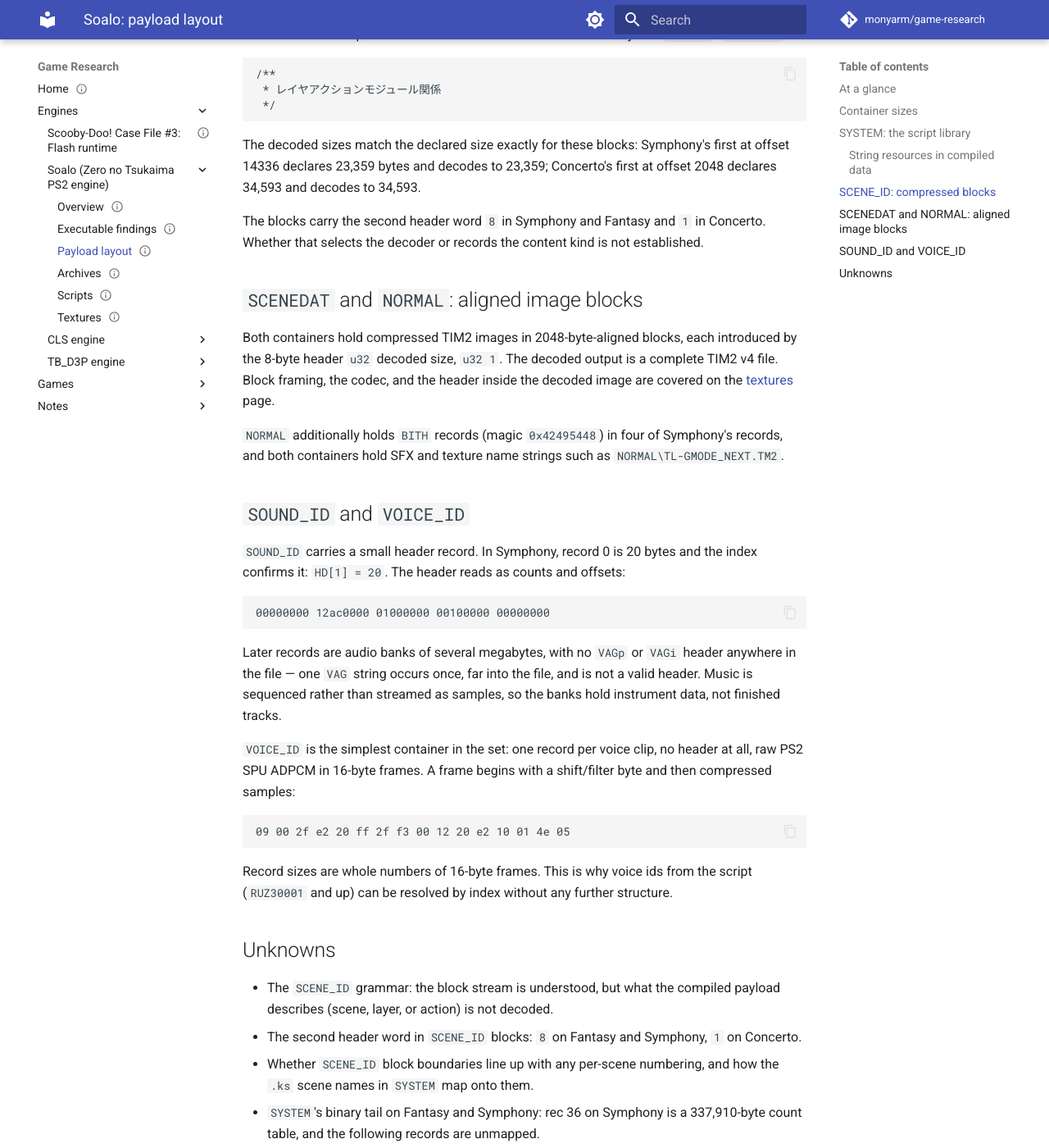
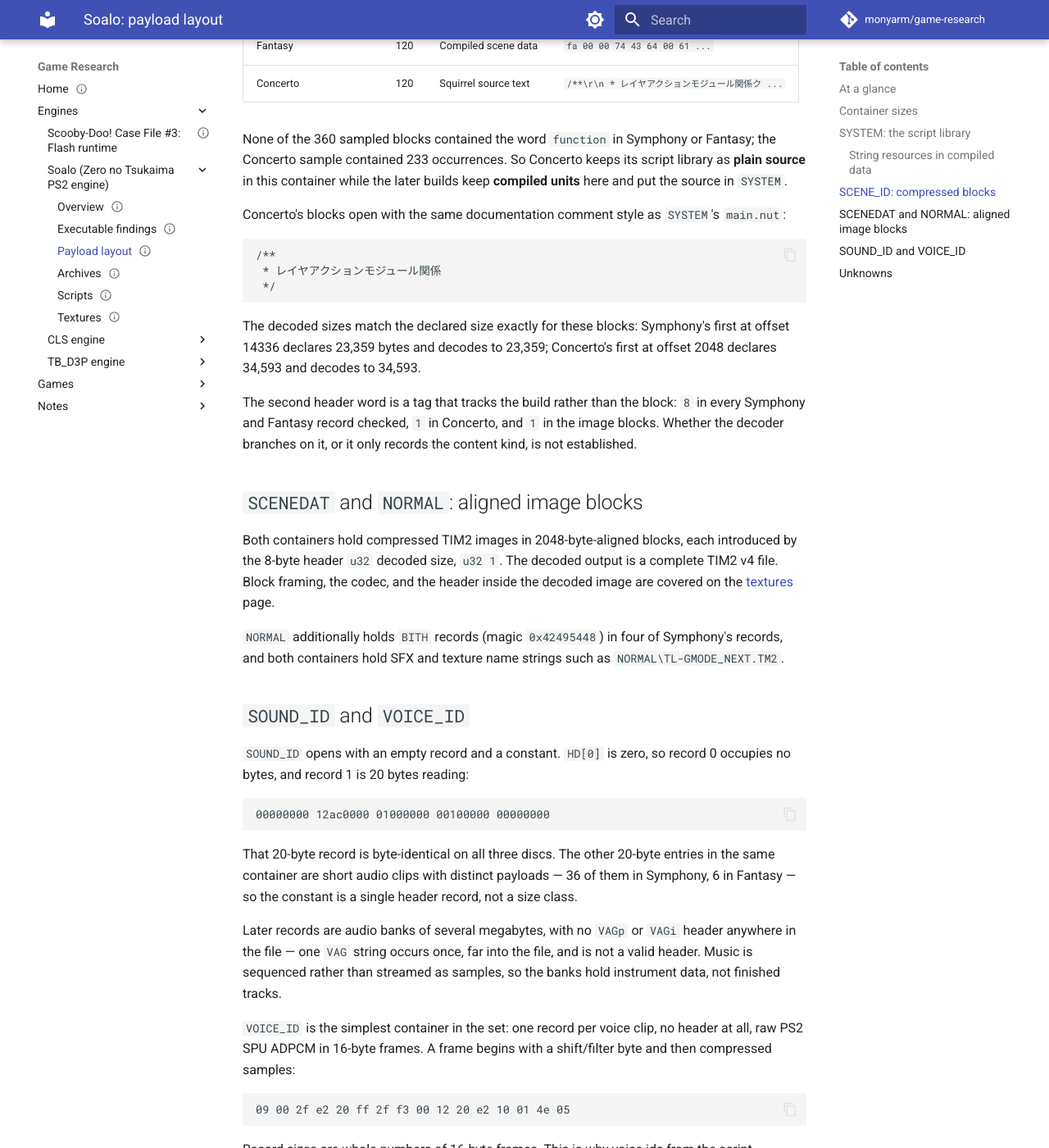
Before and after one commit to monyarm/game-research, an MkDocs documentation site: the page built from docs/engines/zero-no-tsukaima-soalo/payload.md, in a window 1280 px wide and 1400 px high, scrolled down 4855 px. Shown: the whole window at 82% size. Built offline with MkDocs 1.6.1 and Material for MkDocs 9.7.7, drawn with Linux system fonts in a browser that asks for light colours; comment, search, counter and statistics services are not loaded; some of the changed text lies outside the part shown.

Commit message:
docs: correct Soalo record placement, padding fill and the SOUND_ID header
Records advance by align(size, 2048) and the sum reproduces every .BIN exactly,
so there is no trailing region; the fill is all 0xFF. SCENE_ID headers are a
decoded size plus a per-build tag, and SOUND_ID record 0 is empty while record
1 is one constant repeated on all three discs.

````diff
--- a/docs/engines/zero-no-tsukaima-soalo/payload.md
+++ b/docs/engines/zero-no-tsukaima-soalo/payload.md
@@ -64,7 +64,7 @@ Record count is always the `.HD` size divided by four, because the index is a fl
 | `SOUND_ID.BIN` | 150704128 | 424 | 106 |
 | `VOICE_ID.BIN` | 981067776 | 64768 | 16192 |
 
-The index sums never reach the `.BIN` size. Symphony `SYSTEM` sums to 884,706 of 927,744 bytes; `SOUND_ID` to 380,907,904 of 381,030,400. The remainder is padding inside and after the last record, not a separate region.
+The index sums never reach the `.BIN` size. Symphony `SYSTEM` sums to 884,706 of 927,744 bytes; `SOUND_ID` to 380,907,904 of 381,030,400. The difference is the 2048-byte rounding of each record: record *n* begins at the running sum of `align(size[i], 2048)` for `i < n`, and that sum reproduces the `.BIN` size exactly in all six containers on all three discs, so nothing is left over at the end. The fill itself is `0xFF` and nothing else — on Symphony's `SCENE_ID` the 624,991 padding bytes are all `0xFF`.
 
 ## `SYSTEM`: the script library
 
@@ -140,6 +140,8 @@ So the `.nut` text and the compiled units sit in the same `SYSTEM` pair, and the
 
 `SCENE_ID` is a block stream like `SCENEDAT` and `NORMAL`, built on 2048-byte boundaries with the same 8-byte header and the same codec described on the [textures](textures.md) page. What changes between builds is the payload.
 
+The header sits at the start of each index record, and each record is followed by `0xFF` fill up to the next 2048-byte boundary. Symphony's first four records, read at the offsets the index predicts, hold the same shape: a `u32` decoded size, a `u32` tag of `8`, then the stored stream beginning `FF FA 00 00 74 43`. The leading `0xFF` is consumed by the decoder — the decoded payload begins `FA 00 00 74 43`, one byte later.
+
 Counting block headers on 2048-byte boundaries finds 536 in Symphony, 633 in Fantasy, and 377 in Concerto. Decoding 120 of them per game and inspecting the first part of each block:
 
 | Build | Blocks decoded | Payload | First bytes |
@@ -160,7 +162,7 @@ Concerto's blocks open with the same documentation comment style as `SYSTEM`'s `
 
 The decoded sizes match the declared size exactly for these blocks: Symphony's first at offset 14336 declares 23,359 bytes and decodes to 23,359; Concerto's first at offset 2048 declares 34,593 and decodes to 34,593.
 
-The blocks carry the second header word `8` in Symphony and Fantasy and `1` in Concerto. Whether that selects the decoder or records the content kind is not established.
+The second header word is a tag that tracks the build rather than the block: `8` in every Symphony and Fantasy record checked, `1` in Concerto, and `1` in the image blocks. Whether the decoder branches on it, or it only records the content kind, is not established.
 
 ## `SCENEDAT` and `NORMAL`: aligned image blocks
 
@@ -170,11 +172,13 @@ Both containers hold compressed TIM2 images in 2048-byte-aligned blocks, each in
 
 ## `SOUND_ID` and `VOICE_ID`
 
-`SOUND_ID` carries a small header record. In Symphony, record 0 is 20 bytes and the index confirms it: `HD[1] = 20`. The header reads as counts and offsets:
+`SOUND_ID` opens with an empty record and a constant. `HD[0]` is zero, so record 0 occupies no bytes, and record 1 is 20 bytes reading:
 
 ```text
 00000000 12ac0000 01000000 00100000 00000000
 ```
+
+That 20-byte record is byte-identical on all three discs. The other 20-byte entries in the same container are short audio clips with distinct payloads — 36 of them in Symphony, 6 in Fantasy — so the constant is a single header record, not a size class.
 
 Later records are audio banks of several megabytes, with no `VAGp` or `VAGi` header anywhere in the file — one `VAG` string occurs once, far into the file, and is not a valid header. Music is sequenced rather than streamed as samples, so the banks hold instrument data, not finished tracks.
 
@@ -189,7 +193,7 @@ Record sizes are whole numbers of 16-byte frames. This is why voice ids from the
 ## Unknowns
 
 - The `SCENE_ID` grammar: the block stream is understood, but what the compiled payload describes (scene, layer, or action) is not decoded.
-- The second header word in `SCENE_ID` blocks: `8` on Fantasy and Symphony, `1` on Concerto.
+- Whether the `SCENE_ID` tag word selects a decoder path or only records the content kind.
 - Whether `SCENE_ID` block boundaries line up with any per-scene numbering, and how the `.ks` scene names in `SYSTEM` map onto them.
 - `SYSTEM`'s binary tail on Fantasy and Symphony: rec 36 on Symphony is a 337,910-byte count table, and the following records are unmapped.
-- Whether `SOUND_ID` record 0's header is a bank table or a fixed 20-byte preamble; only one record has been examined.
+- What the constant `SOUND_ID` header record contains; one 20-byte record is all there is, and its five words are unread beyond being fixed.
````
Also changed, not shown: other parts of docs/engines/zero-no-tsukaima-soalo/payload.md (+1 -1 lines), docs/engines/zero-no-tsukaima-soalo/archives.md (+2 -3 lines), docs/notes/open-questions.md (+3 -4 lines).
